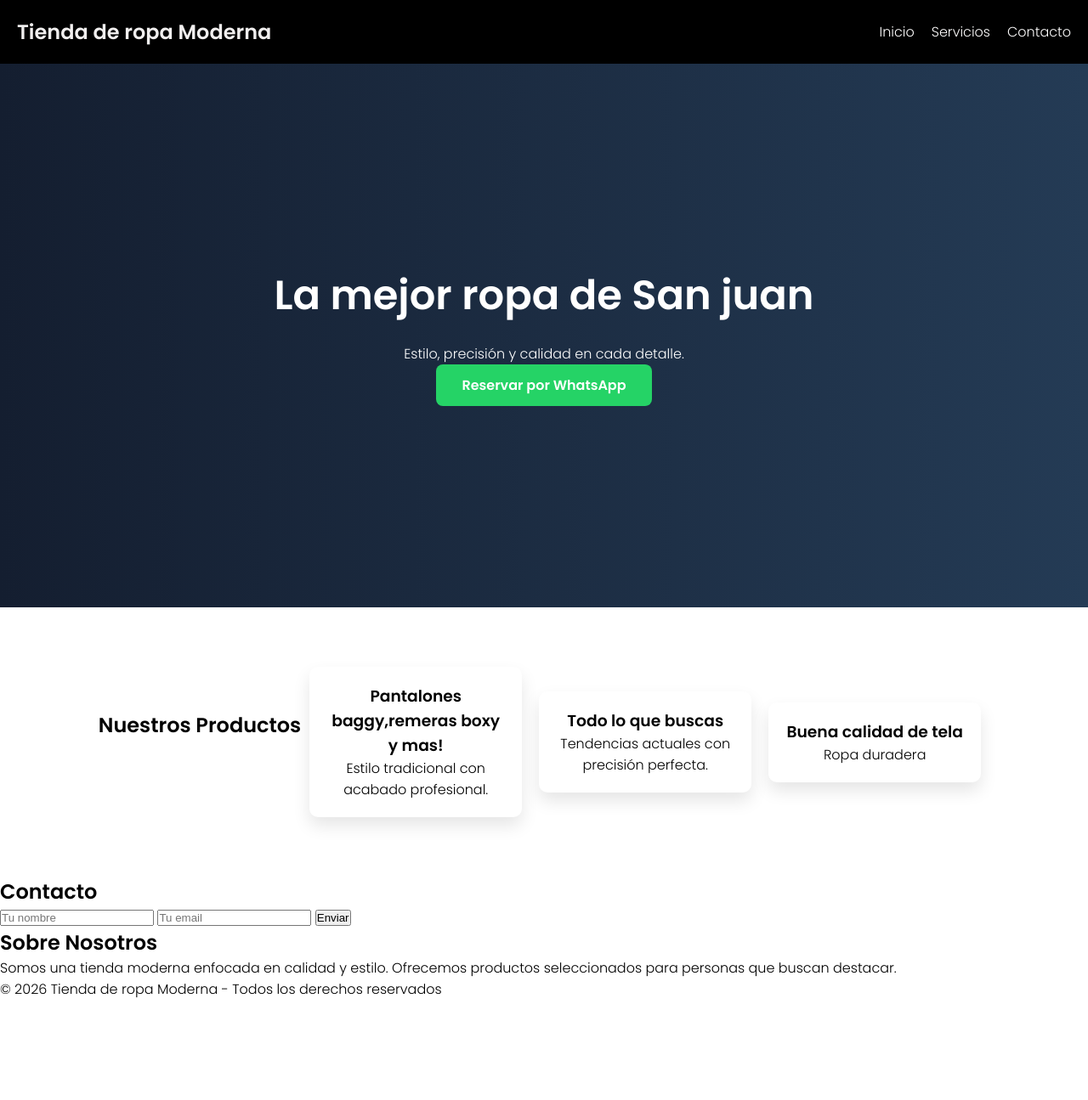
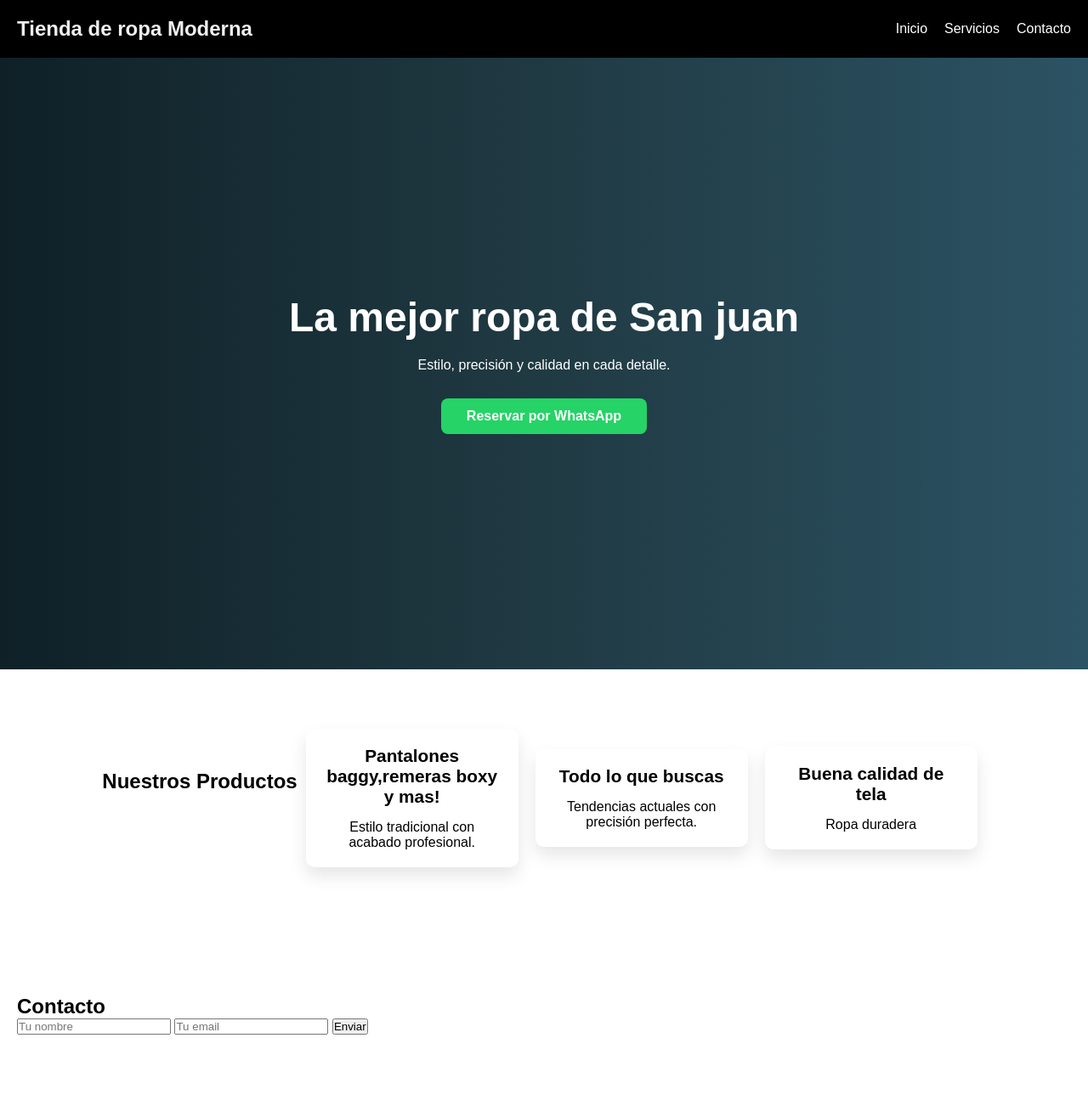
Before and after one commit to lean09-ar/lean09-ar-tienda-ropa-landing, a plain HTML site: page index.html in a window 1280 px wide. Shown: the top 1295 px of the page at 85% size. Before the commit the page ends 1177 px from the top, so only its background shows below. Drawn offline with Linux system fonts and the light colour scheme.

Commit message:
Update styles.css

```diff
--- a/styles.css
+++ b/styles.css
@@ -121,10 +121,29 @@
     transform: translateY(-5px);
 }
 
-body {
-    font-family: 'Poppins', sans-serif;
+.hero {
+    height: 90vh;
+    background: linear-gradient(to right, #0f2027, #203a43, #2c5364);
+    color: white;
+    display: flex;
+    flex-direction: column;
+    justify-content: center;
+    align-items: center;
+    text-align: center;
+    padding: 20px;
+}
 
+.hero h1 {
+    font-size: 3rem;
+    margin-bottom: 20px;
+    font-weight: 600;
 }
+
+.hero p {
+    max-width: 600px;
+    margin-bottom: 30px;
+}
+
 .btn {
     padding: 12px 30px;
     background: #25D366;
@@ -136,3 +155,69 @@
     display: inline-block;
     margin: 0 auto;
 }
+
+.btn:hover {
+    transform: scale(1.05);
+}
+
+.sobre {
+    padding: 60px 20px;
+    text-align: center;
+    max-width: 800px;
+    margin: auto;
+}
+
+section {
+    padding: 80px 20px;
+}
+
+footer {
+    background: #111;
+    color: white;
+    text-align: center;
+    padding: 20px;
+    font-size: 0.9rem;
+}
+
+nav a {
+    color: white;
+    text-decoration: none;
+    position: relative;
+}
+
+nav a::after {
+    content: "";
+    position: absolute;
+    width: 0;
+    height: 2px;
+    left: 0;
+    bottom: -5px;
+    background: #25D366;
+    transition: 0.3s;
+}
+
+nav a:hover::after {
+    width: 100%
+}
+
+body {
+    animation: fadeIn 1s ease-in;
+}
+
+@keyframes fadeIn {
+    from { opacity: 0; }
+    to { opacity: 1; }
+}
+
+servicios {
+    background: #f8f9fa;
+}
+
+.card {
+    text-align: center;
+}
+
+.card h3 {
+    margin-bottom: 15px;
+    font-size: 1.3rem;
+}
```
